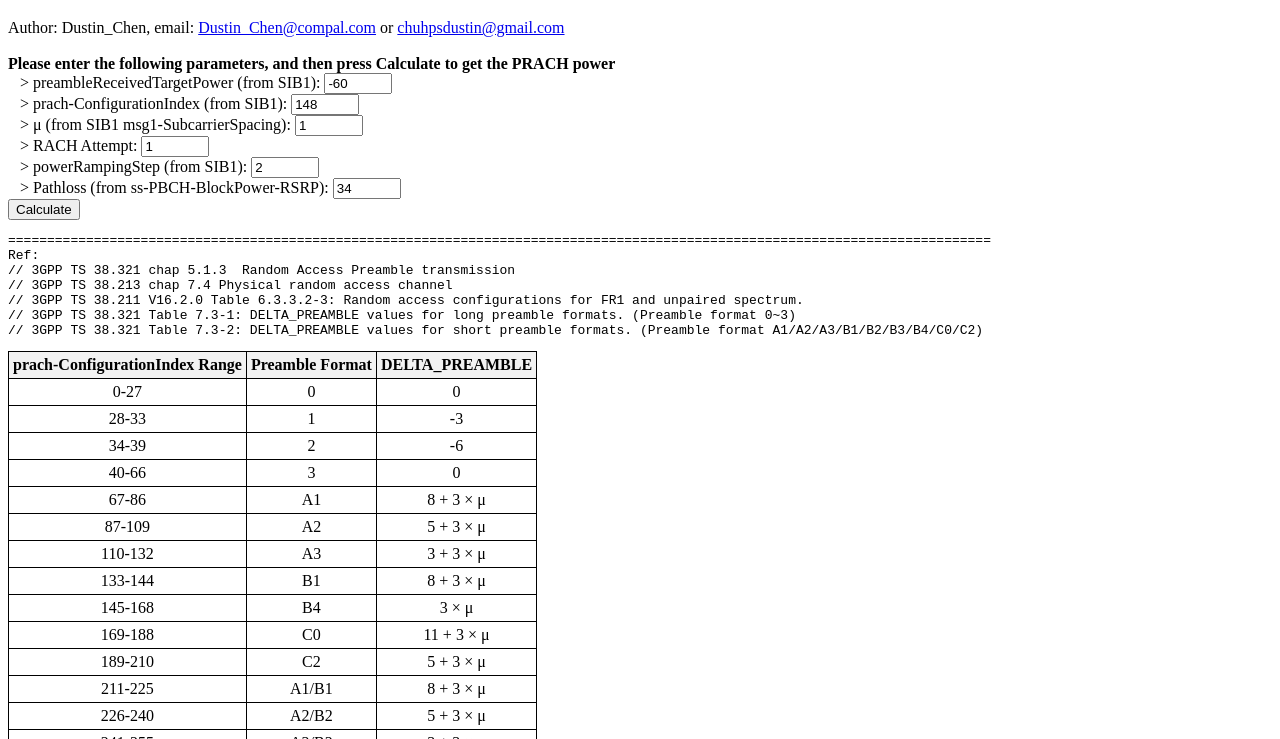
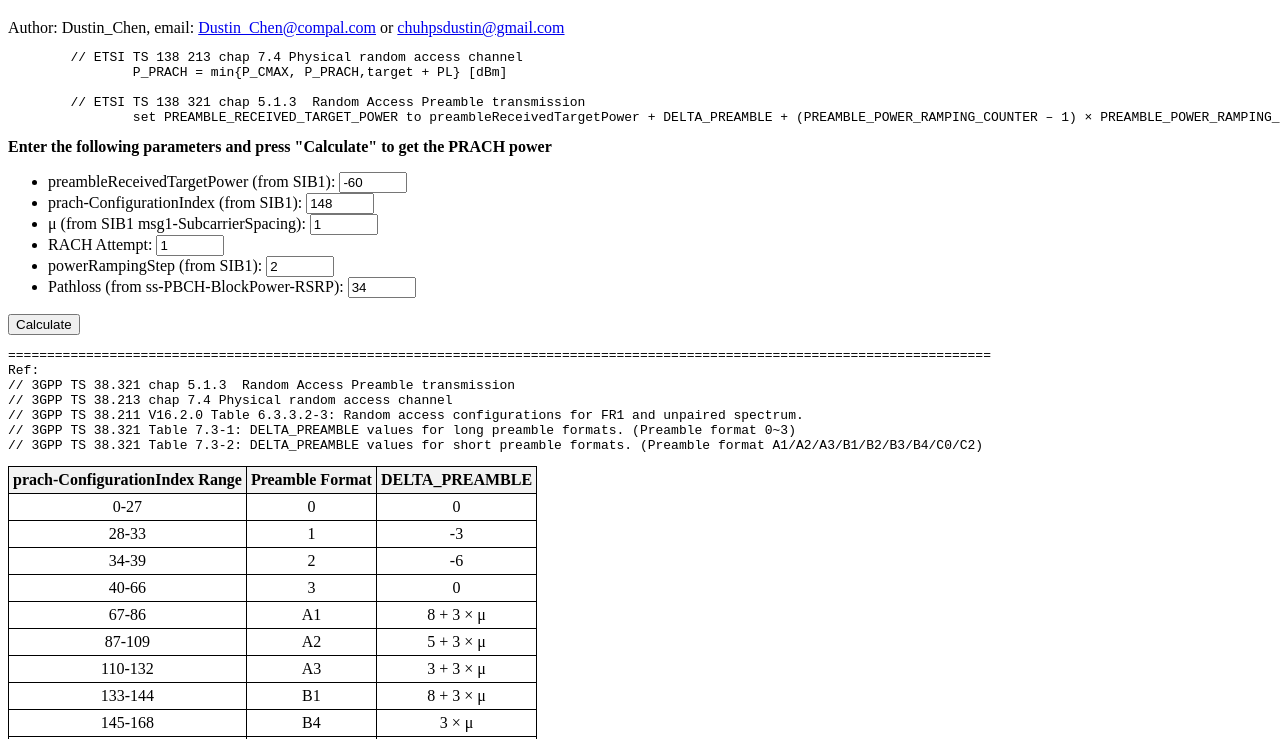
Before and after one commit to dustinchen26/PRACH_power, a plain HTML site: page index.html in a window 1280 px wide. Shown: the part 61-800 px from the top of the page. Drawn offline with Linux system fonts and the light colour scheme.

Commit message:
update input style and spec formula

```diff
--- a/index.html
+++ b/index.html
@@ -1,3 +1,9 @@
+<!--
+  Copyright © [2023] [Dustin_Chen]. All rights reserved.
+  Author: Dustin Chen
+  Email:  Dustin_Chen@compal.com or chuhpsdustin@gmail.com
+-->
+
 <!DOCTYPE html>
 <html>
 <head>
@@ -84,7 +90,9 @@ function calculatePRACHPower() {
   // （preambleReceivedTargetPower + DELTA_PREAMBLE + (RACH Attempt – 1) × powerRampingStep） + Pathloss ,
   // PRACH_power.toFixed(2) 的 .toFixed(2) 代表將四捨五入並保留兩位小數。
   document.getElementById("calculation").innerHTML =
-    "&nbsp;&nbsp;&nbsp;&nbsp;&nbsp;&nbsp; PRACH power <br>" +
+    "&nbsp;&nbsp;&nbsp;&nbsp;&nbsp;&nbsp; P_PRACH <br>" +
+    "&nbsp;&nbsp;&nbsp;&nbsp;&nbsp;&nbsp; = PREAMBLE_RECEIVED_TARGET_POWER + PL <br>" +
+    "&nbsp;&nbsp;&nbsp;&nbsp;&nbsp;&nbsp; = preambleReceivedTargetPower + DELTA_PREAMBLE + (PREAMBLE_POWER_RAMPING_COUNTER – 1) × PREAMBLE_POWER_RAMPING_STEP + PL <br>" +
     "&nbsp;&nbsp;&nbsp;&nbsp;&nbsp;&nbsp; = preambleReceivedTargetPower + DELTA_PREAMBLE + (RACH Attempt - 1) * powerRampingStep + pathloss <br>" +
     "&nbsp;&nbsp;&nbsp;&nbsp;&nbsp;&nbsp; = " + preambleReceivedTargetPower + " + " + DELTA_PREAMBLE + " + (" + rachAttempt + " - 1) * " + powerRampingStep + " + " + pathloss + "<br>" +
     "&nbsp;&nbsp;&nbsp;&nbsp;&nbsp;&nbsp; = " + PRACH_power.toFixed(2) + " dBm";}
@@ -93,14 +101,34 @@ function calculatePRACHPower() {
 <body>
 <h1>PRACH Power Calculator</h1>
 <p style="margin: 0;">Author: Dustin_Chen, email: <a href="mailto:Dustin_Chen@compal.com" style="line-height: 1;">Dustin_Chen@compal.com</a> or <a href="mailto:chuhpsdustin@gmail.com" style="line-height: 1;">chuhpsdustin@gmail.com</a></p>
-<br>
-<label><b>Please enter the following parameters, and then press Calculate to get the PRACH power</b><br></label>
-<label>&nbsp;&nbsp; > preambleReceivedTargetPower (from SIB1): <input type="number" id="preambleReceivedTargetPower" value="-60"></label><br>
-<label>&nbsp;&nbsp; > prach-ConfigurationIndex (from SIB1): <input type="number" id="prachConfigurationIndex" value="148"></label><br>
-<label>&nbsp;&nbsp; > μ (from SIB1 msg1-SubcarrierSpacing): <input type="number" id="μ" value="1"></label><br>
-<label>&nbsp;&nbsp; > RACH Attempt: <input type="number" id="rachAttempt" value="1"></label><br>
-<label>&nbsp;&nbsp; > powerRampingStep (from SIB1): <input type="number" id="powerRampingStep" value="2"></label><br>
-<label>&nbsp;&nbsp; > Pathloss (from ss-PBCH-BlockPower-RSRP): <input type="number" id="pathloss" value="34"></label><br>
+<pre>
+	// ETSI TS 138 213 chap 7.4 Physical random access channel
+		P_PRACH = min{P_CMAX, P_PRACH,target + PL} [dBm]
+
+	// ETSI TS 138 321 chap 5.1.3  Random Access Preamble transmission
+		set PREAMBLE_RECEIVED_TARGET_POWER to preambleReceivedTargetPower + DELTA_PREAMBLE + (PREAMBLE_POWER_RAMPING_COUNTER – 1) × PREAMBLE_POWER_RAMPING_STEP;
+</pre>
+<label><b>Enter the following parameters and press "Calculate" to get the PRACH power</b><br></label>
+    <ul>
+        <li>
+			<label>preambleReceivedTargetPower (from SIB1): <input type="number" id="preambleReceivedTargetPower" value="-60"></label><br>
+        </li>
+        <li>
+			<label>prach-ConfigurationIndex (from SIB1): <input type="number" id="prachConfigurationIndex" value="148"></label><br>
+        </li>
+        <li>
+			<label>μ (from SIB1 msg1-SubcarrierSpacing): <input type="number" id="μ" value="1"></label><br>
+        </li>
+        <li>
+			<label>RACH Attempt: <input type="number" id="rachAttempt" value="1"></label><br>
+        </li>
+        <li>
+			<label>powerRampingStep (from SIB1): <input type="number" id="powerRampingStep" value="2"></label><br>
+        </li>
+        <li>
+			<label>Pathloss (from ss-PBCH-BlockPower-RSRP): <input type="number" id="pathloss" value="34"></label><br>
+        </li>
+    </ul>
 
 <button onclick="calculatePRACHPower()">Calculate</button>
 <p id="result"></p>
@@ -220,7 +248,7 @@ PPRACH power
       |  0|     1|   778|    1|     -49.461|     -10.445|  0|    0|     NA|        -49.461|     -49.461|     -10.445|          NA|          NA|
       |   |      |      |     |            |            |   |     |     NA|        -51.133|            |            |            |            |
 
-// SIB1 prach-ConfigurationIndex=148
+// SIB1 prach-ConfigurationIndex=148, msg1-SubcarrierSpacing kHz30
 1980/03/16 07:59:43.496	[0xB821]	BCCH_DL_SCH / SystemInformationBlockType1
                   rach-ConfigGeneric
                   {
```
